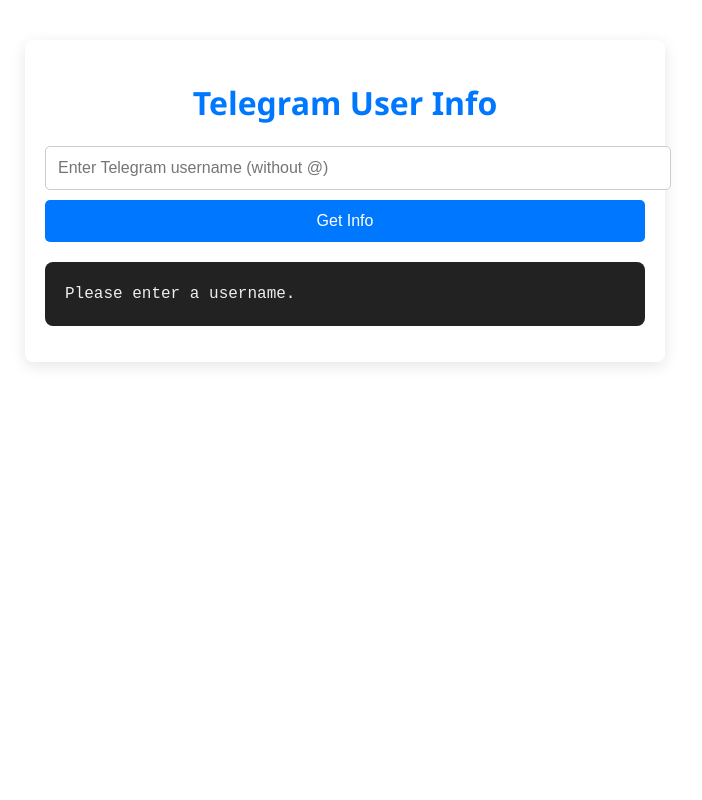
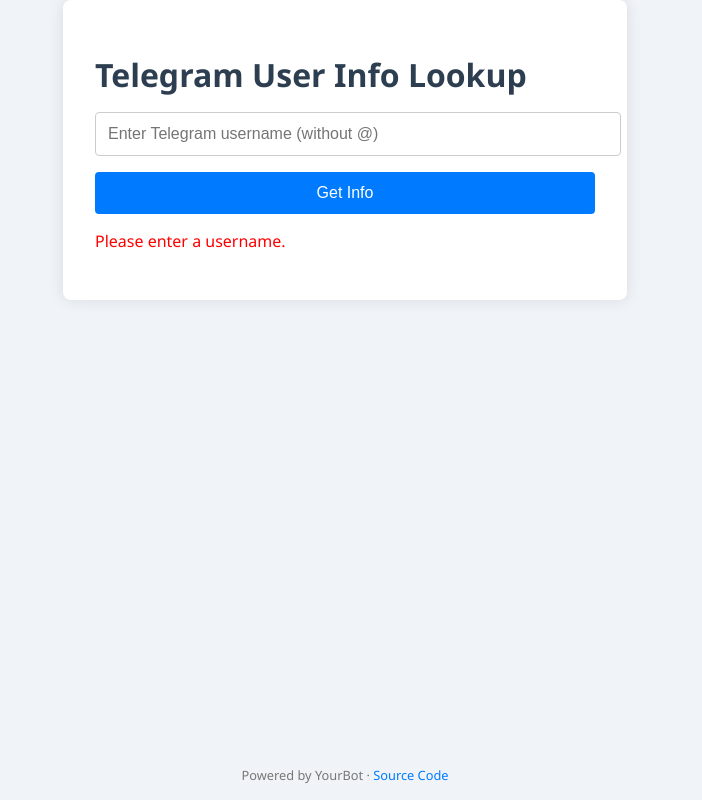
Before and after one commit to v5on/tele-user-info-api, a plain HTML site: page static/index.html in a window 1280 px wide. Both pictures are taken after a click on the button "Get Info". Shown: the whole page, without its empty margins (295-997 px from the left). Drawn offline with Linux system fonts and the light colour scheme.

Commit message:
Update index.html

```diff
--- a/static/index.html
+++ b/static/index.html
@@ -6,122 +6,115 @@
     <title>Telegram User Info</title>
     <style>
         body {
-      font-family: 'Segoe UI', Tahoma, Geneva, Verdana, sans-serif;
-      background: #f0f0f0;
-      color: #333;
-      max-width: 600px;
-      margin: 40px auto;
-      padding: 20px;
-      border-radius: 8px;
-      background: white;
-      box-shadow: 0 4px 15px rgb(0 0 0 / 0.1);
+            font-family: "Segoe UI", Tahoma, Geneva, Verdana, sans-serif;
+            background: #f0f4f8;
+            margin: 0;
+            padding: 0;
+            display: flex;
+            flex-direction: column;
+            min-height: 100vh;
+            align-items: center;
+            justify-content: center;
         }
         h1 {
-      text-align: center;
-      color: #0077ff;
+            color: #2c3e50;
+            margin-bottom: 1rem;
+        }
+        .container {
+            background: white;
+            padding: 2rem;
+            border-radius: 8px;
+            box-shadow: 0 0 15px rgba(0,0,0,0.1);
+            width: 90%;
+            max-width: 500px;
         }
         input[type="text"] {
             width: 100%;
             padding: 12px;
-      margin-bottom: 10px;
+            margin-bottom: 1rem;
+            border-radius: 4px;
+            border: 1px solid #ccc;
             font-size: 1rem;
-      border: 1px solid #ccc;
-      border-radius: 5px;
         }
         button {
-      background: #0077ff;
+            width: 100%;
+            padding: 12px;
+            background-color: #007bff;
             border: none;
             color: white;
-      padding: 12px 20px;
-      border-radius: 5px;
+            font-size: 1rem;
+            border-radius: 4px;
             cursor: pointer;
-      font-size: 1rem;
-      width: 100%;
+            transition: background-color 0.3s ease;
         }
         button:hover {
-      background: #005fcc;
+            background-color: #0056b3;
         }
         pre {
-      background: #222;
-      color: #eee;
-      padding: 20px;
-      border-radius: 8px;
-      font-size: 1rem;
+            background: #272822;
+            color: #f8f8f2;
+            padding: 1rem;
+            border-radius: 5px;
+            overflow-x: auto;
             white-space: pre-wrap;
-      margin-top: 20px;
-      line-height: 1.5;
+            word-wrap: break-word;
+            max-height: 400px;
         }
-    .flag {
-      font-weight: bold;
-      color: white;
-      padding: 3px 8px;
-      border-radius: 5px;
-      margin-left: 5px;
-      font-size: 0.9rem;
+        .error {
+            color: red;
+            margin-top: 1rem;
         }
-    .scam {
-      background: #ff3b3b;
+        footer {
+            margin-top: auto;
+            padding: 1rem;
+            font-size: 0.8rem;
+            color: #777;
         }
-    .fake {
-      background: #ff9900;
+        a {
+            color: #007bff;
+            text-decoration: none;
         }
-    .clean {
-      background: #28a745;
+        a:hover {
+            text-decoration: underline;
         }
     </style>
 </head>
 <body>
-  <h1>Telegram User Info</h1>
-  <input
-    type="text"
-    id="username"
-    placeholder="Enter Telegram username (without @)"
-    autocomplete="off"
-  />
+    <div class="container">
+        <h1>Telegram User Info Lookup</h1>
+        <input type="text" id="username" placeholder="Enter Telegram username (without @)" />
         <button onclick="fetchUserInfo()">Get Info</button>
+        <div id="result"></div>
+    </div>
 
-  <pre id="output"></pre>
+    <footer>
+        Powered by YourBot &middot; <a href="https://github.com/yourrepo" target="_blank" rel="noopener noreferrer">Source Code</a>
+    </footer>
 
     <script>
         async function fetchUserInfo() {
-      const usernameInput = document.getElementById("username");
+            const usernameInput = document.getElementById('username');
+            const resultDiv = document.getElementById('result');
             const username = usernameInput.value.trim();
-      const output = document.getElementById("output");
+
             if (!username) {
-        output.textContent = "Please enter a username.";
-        return;
-      }
-      output.textContent = "Fetching data...";
-      try {
-        const res = await fetch(`/get_user_info?username=${encodeURIComponent(username)}`);
-        const data = await res.json();
-        if (data.error) {
-          output.textContent = `Error: ${data.error}`;
+                resultDiv.innerHTML = '<p class="error">Please enter a username.</p>';
                 return;
             }
 
-        // Build output string
-        let flags = "";
-        if (data.is_scam) flags += '<span class="flag scam">⚠️ Scam</span>';
-        else if (data.is_fake) flags += '<span class="flag fake">⚠️ Fake</span>';
-        else flags += '<span class="flag clean">✅ Clean</span>';
+            resultDiv.innerHTML = 'Loading...';
 
-        output.innerHTML = `
-✘《 User Information ↯ 》
-↯ Full Name: ${data.full_name || "N/A"}
-↯ User ID: ${data.user_id}
-↯ Username: ${data.username}
-↯ Chat Id: ${data.chat_id}
+            try {
+                const response = await fetch(`/get_user_info?username=${encodeURIComponent(username)}`);
+                const text = await response.text();
 
-↯ Premium User: ${data.premium}
-↯ Verified: ${data.verified}
-↯ Status: ${data.status}
-↯ Account Created On: ${data.account_created_on}
-↯ Account Age: ${data.account_age}
-↯ Flags: ${flags}
-        `;
-      } catch (err) {
-        output.textContent = "Failed to fetch data. Try again.";
+                if (response.ok) {
+                    resultDiv.innerHTML = `<pre>${text}</pre>`;
+                } else {
+                    resultDiv.innerHTML = `<p class="error">Error: ${text}</p>`;
+                }
+            } catch (error) {
+                resultDiv.innerHTML = `<p class="error">Network error: ${error.message}</p>`;
             }
         }
     </script>
```
Lines whose indentation alone changed are shown as unchanged.
